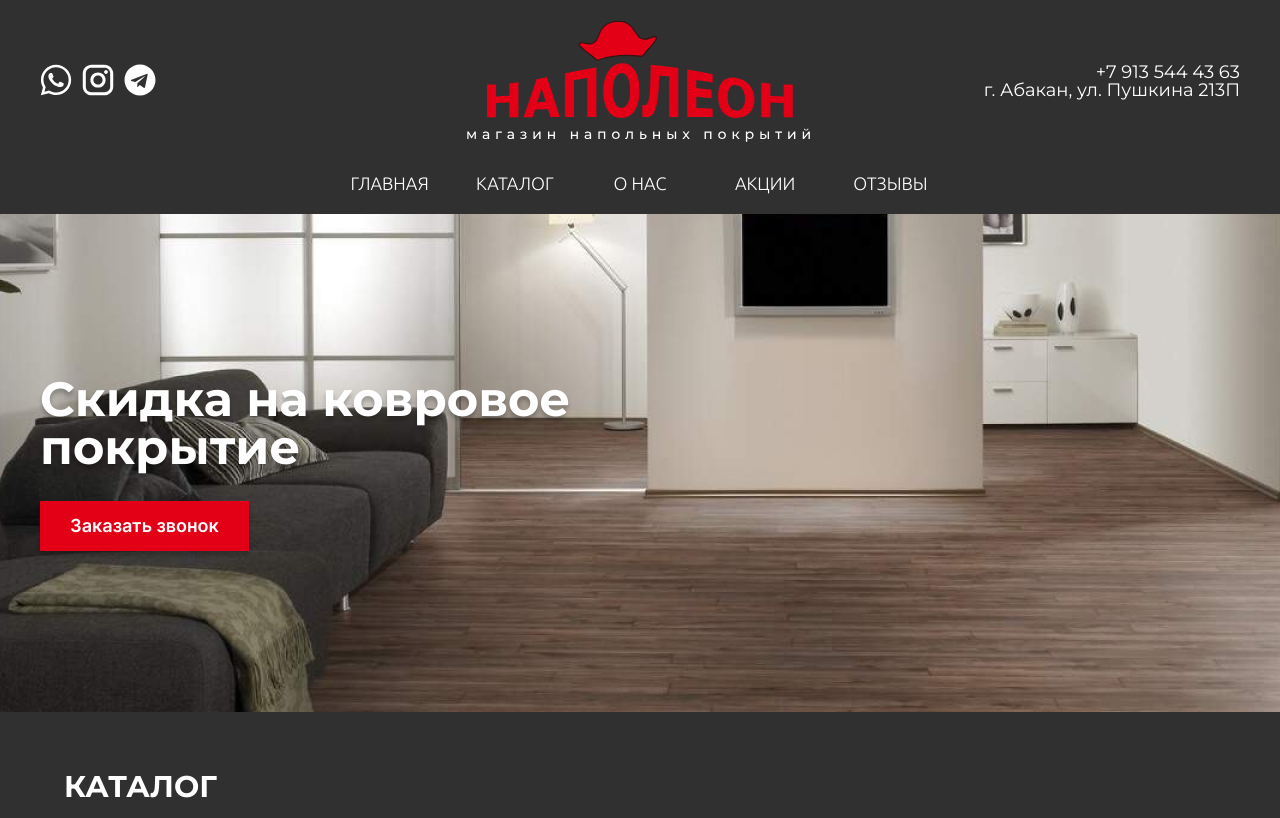
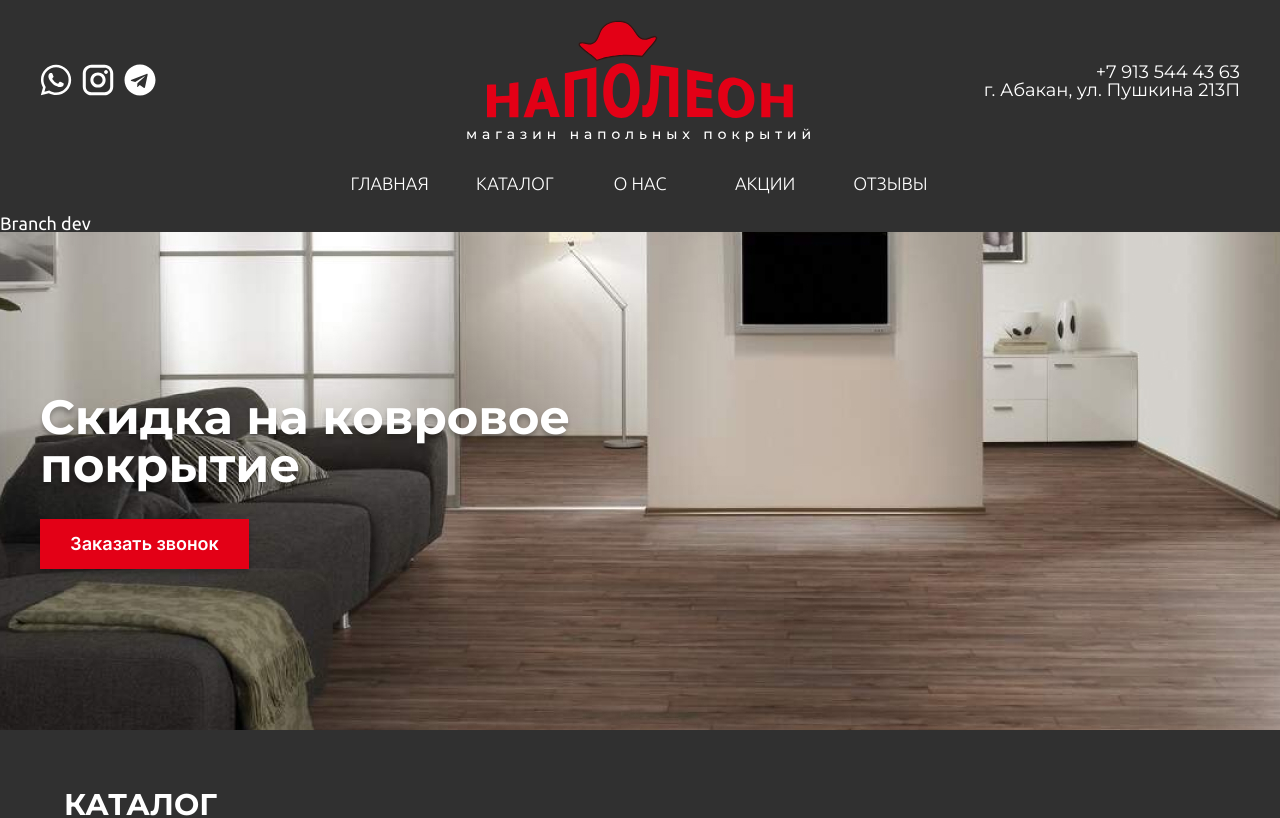
Before and after one commit to RudolphIgor/NapoleonVersel, a React (Create React App) app: page / in a window 1280 px wide. Shown: the top 818 px of the page. Built offline with nearby package versions, Linux system fonts and the light colour scheme.

Commit message:
branch dev

```diff
--- a/src/pages/Home/index.js
+++ b/src/pages/Home/index.js
@@ -8,6 +8,7 @@ import Section5 from "../../components/Section5";
 const Index = () => {
     return (
         <div>
+            Branch dev
             <Section1/>
             <Section2/>
             <Section3/>
```
